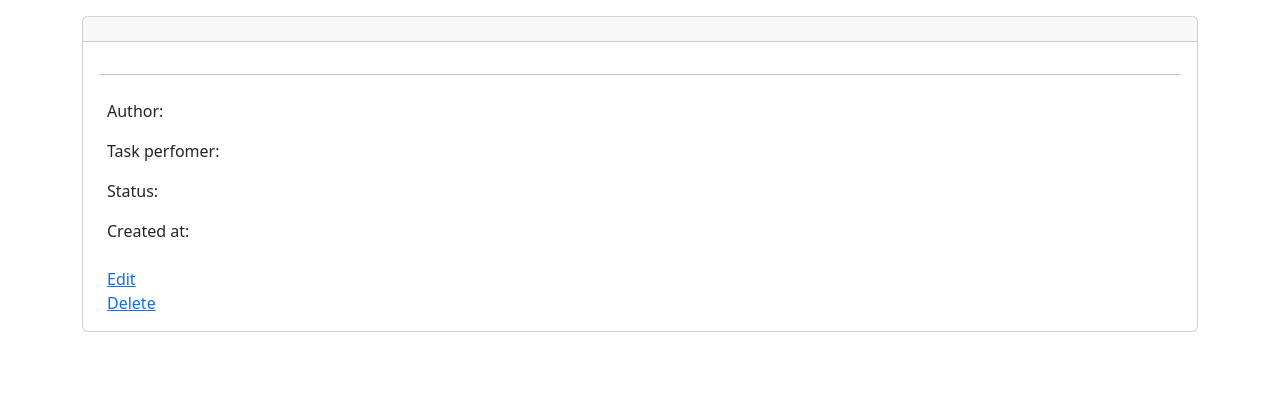
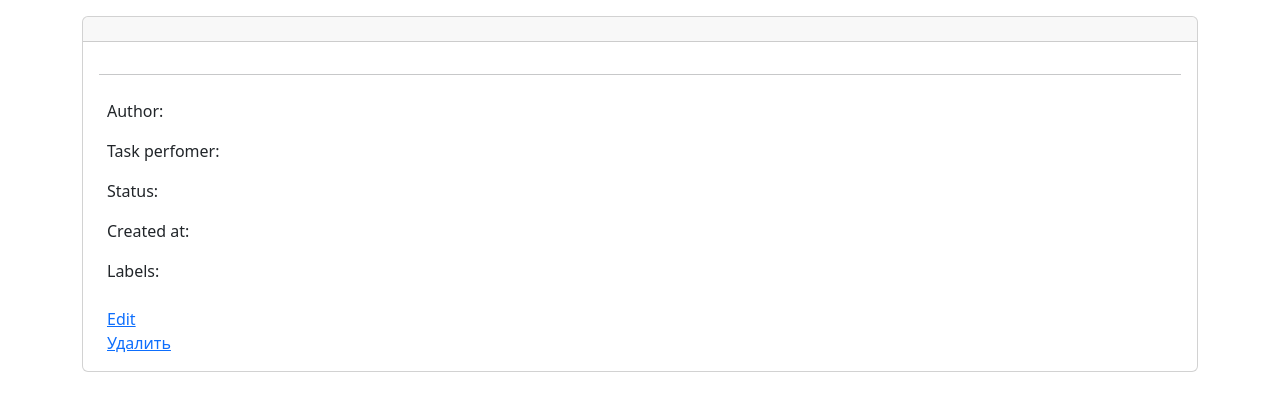
Before and after one commit to bloodywd/python-project-52, a Django app: template task_manager/templates/tasks/task.html in a window 1280 px wide. Shown: the part 56-467 px from the top of the page. Run offline with Django 5.2, Linux system fonts and the light colour scheme; the template is opened without the code that fills it, so the values that code supplies are empty; some libraries are stand-ins or nearby versions.

Commit message:
update task view

```diff
--- a/task_manager/templates/tasks/task.html
+++ b/task_manager/templates/tasks/task.html
@@ -13,28 +13,33 @@
     <p>{{task.description}}</p>
     <hr>
     <div class="row p-2">
-      <div class="col">Author:</div>
+      <div class="col">{% translate "Author" %}:</div>
       <div class="col">{{task.author}}</div>
     </div>
     <div class="row p-2">
-      <div class="col">Task perfomer:</div>
+      <div class="col">{% translate "Task perfomer" %}:</div>
       <div class="col">{{task.task_perfomer}}</div>
     </div>
     <div class="row p-2">
-      <div class="col">Status:</div>
+      <div class="col">{% translate "Status" %}:</div>
       <div class="col">{{task.status}}</div>
     </div>
     <div class="row p-2">
-      <div class="col">Created at:</div>
+      <div class="col">{% translate "Created at" %}:</div>
       <div class="col">{{task.time_create}}</div>
     </div>
     <div class="row p-2">
-      <div class="col"></div>
-      <div class="col"></div>
+      <div class="col">{% translate "Labels" %}:
+        <ul>
+          {% for label in task.label.all %}
+            <li>{{label}}</li>
+          {% endfor %}
+        </ul>
+      </div>
     </div>
-    <a class="p-2" href="{% url 'update_task' task.id %}">Edit</a>
+    <a class="p-2" href="{% url 'update_task' task.id %}">{% translate "Edit" %}</a>
     <br>
-    <a class="p-2" href="{% url 'delete_task' task.id %}">Delete</a>
+    <a class="p-2" href="{% url 'delete_task' task.id %}">{% translate "Delete" %}</a>
     </div>
   </div>
 </div>
--- a/task_manager/users/forms.py
+++ b/task_manager/users/forms.py
@@ -27,6 +27,5 @@
             raise ValidationError(_("Last name is required"))
         return last_name
 
-
     def clean_username(self):
         return self.cleaned_data["username"]
```
